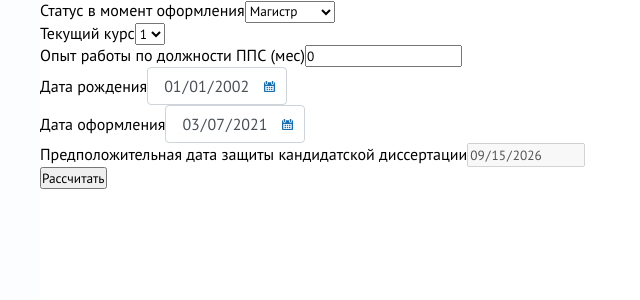
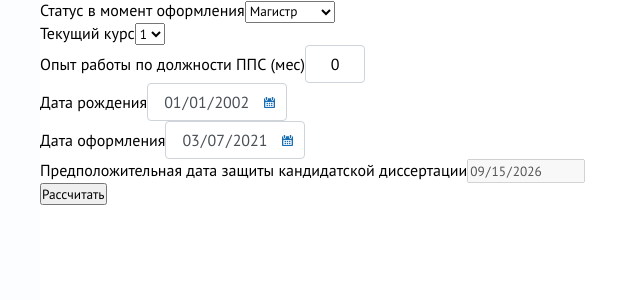
Before and after one commit to RTUITLab/RTU-Future-Salary-Front, a React (Create React App) app: page / in a window 1280 px wide. Shown: the top 300 px of the page, without its empty margins (0-640 px from the left). Built offline with nearby package versions, Linux system fonts and the light colour scheme.

Commit message:
added number input

```diff
--- a/src/Common/CustomInputs/Date/DateInput.jsx
+++ b/src/Common/CustomInputs/Date/DateInput.jsx
@@ -17,7 +17,7 @@ const DateInput = (props) => {
         <span className={s.date}>
             {/*<label htmlFor={props.id}>Дата</label>*/}
             <input disabled={disabled} className={s.dateInput} id={props.id} type="date" {...props.field}  />
-            <label htmlFor={props.id}><img onClick={() => document.getElementById(props.id).select()} className={s.calendar} src={calendar} alt="calendar"/></label>
+            <label htmlFor={props.id}><img className={s.calendar} src={calendar} alt="calendar"/></label>
         </span>
     )
 }
--- /dev/null
+++ b/src/Common/CustomInputs/Number/NumberInput.jsx
@@ -0,0 +1,13 @@
+import React from "react";
+import s from './NumberInput.module.scss'
+
+const NumberInput = (props) => {
+
+    return (
+        <span className={s.number}>
+            <input className={s.numberInput} id={props.id} type="number" {...props.field}  />
+        </span>
+    )
+}
+
+export default NumberInput
--- /dev/null
+++ b/src/Common/CustomInputs/Number/NumberInput.module.scss
@@ -0,0 +1,24 @@
+.number {
+
+}
+
+.numberInput {
+    text-align: center;
+    width: 60px ;
+    height: 38px;
+    font-size: 16px;
+    outline: none;
+    border-radius: 4px;
+    background-color: transparent;
+    border: solid 1px #ced4da;
+}
+
+.numberInput::-webkit-outer-spin-button, .numberInput::-webkit-inner-spin-button {
+    display: none;
+}
+
+.numberInput:focus {
+    border: solid 1px #176eb5;
+    background-color: #ffffff;
+    box-shadow: 0 0 4px 0 #c4e3fc;
+}
--- a/src/Components/Container/Salary/Salary.jsx
+++ b/src/Components/Container/Salary/Salary.jsx
@@ -7,6 +7,7 @@ import {format} from 'date-fns'
 // import Test from "../../../Common/Test";
 import {getDateOfDissertation} from "../../../Common/getDate";
 import DateInput from "../../../Common/CustomInputs/Date/DateInput";
+import NumberInput from "../../../Common/CustomInputs/Number/NumberInput";
 
 const Salary = (props) => {
 
@@ -86,6 +87,7 @@ const Salary = (props) => {
                                 id="workExperience"
                                 name="workExperience"
                                 type='number'
+                                component={NumberInput}
                             >
                             </Field>
                             <ErrorMessage name="workExperience" component={TextError} />
```
